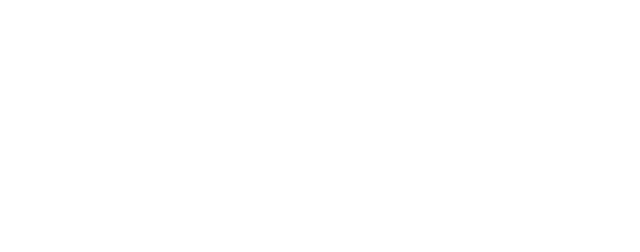
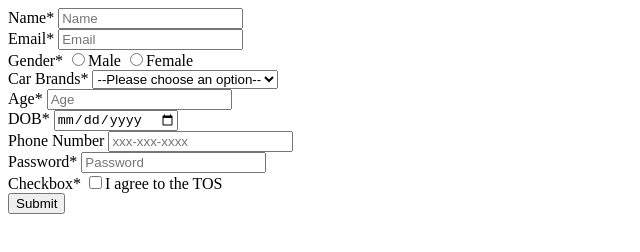
Before and after one commit to acciojob/signup-form-car-tnwrvkrm, a website: page main.html in a window 1280 px wide. Shown: the whole page, without its empty margins (0-640 px from the left). Drawn offline with Linux system fonts and the light colour scheme.

Commit message:
created a submission

```diff
--- a/main.html
+++ b/main.html
@@ -8,6 +8,62 @@
 
 <body>
 	<!-- the entire body must be written by student -->
+	<form method="post">
+		<div>
+			<label for="name" id="name">Name*</label>
+			<input type="text" id="name" name="name" placeholder="Name" required>
+		</div>
+
+		<div>
+			<label for="email" id="email">Email*</label>
+			<input type="email" id="email" name="email" placeholder="Email" required>
+		</div>
+
+		<div>
+			<label for="name" id="gender">Gender*</label>
+			<input type="radio" id="gender_m" name="gender" required>Male
+			<input type="radio" id="gender_f" name="gender" required>Female
+		</div>
+
+		<div>
+			<label for="cars" id="cars">Car Brands*</label>
+			<select name="cars" id="cars" aria-required>
+				<option value="choose your car" disabled selected>--Please choose an option--</option>
+				<option value="bmw">BMW</option>
+				<option value="audi">Audi</option>
+				<option value="mercedez">Mercedez</option>
+			</select>
+		</div>
+
+		<div>
+			<label for="age" id="age">Age*</label>
+			<input type="number" id="age" name="age" required placeholder="Age">
+		</div>
+
+		<div>
+			<label for="dob" id="dob">DOB*</label>
+			<input type="date" id="dob" name="dob" required>
+		</div>
+
+		<div>
+			<label for="tel" id="tel">Phone Number</label>
+			<input type="tel" id="tel" name="tel" placeholder="xxx-xxx-xxxx">
+		</div>
+
+		<div>
+			<label for="password" id="password">Password*</label>
+			<input type="password" id="password" name="password" required placeholder="Password">
+		</div>
+
+		<div>
+			<label for="tos" id="tos">Checkbox*</label>
+			<input type="checkbox" id="tos" name="tos" required>I agree to the TOS
+		</div>
+
+		<div>
+			<button type="submit">Submit</button>
+		</div>
+	</form>
     <script type="text/javascript" src="./script.js">
 </script>
 
```
